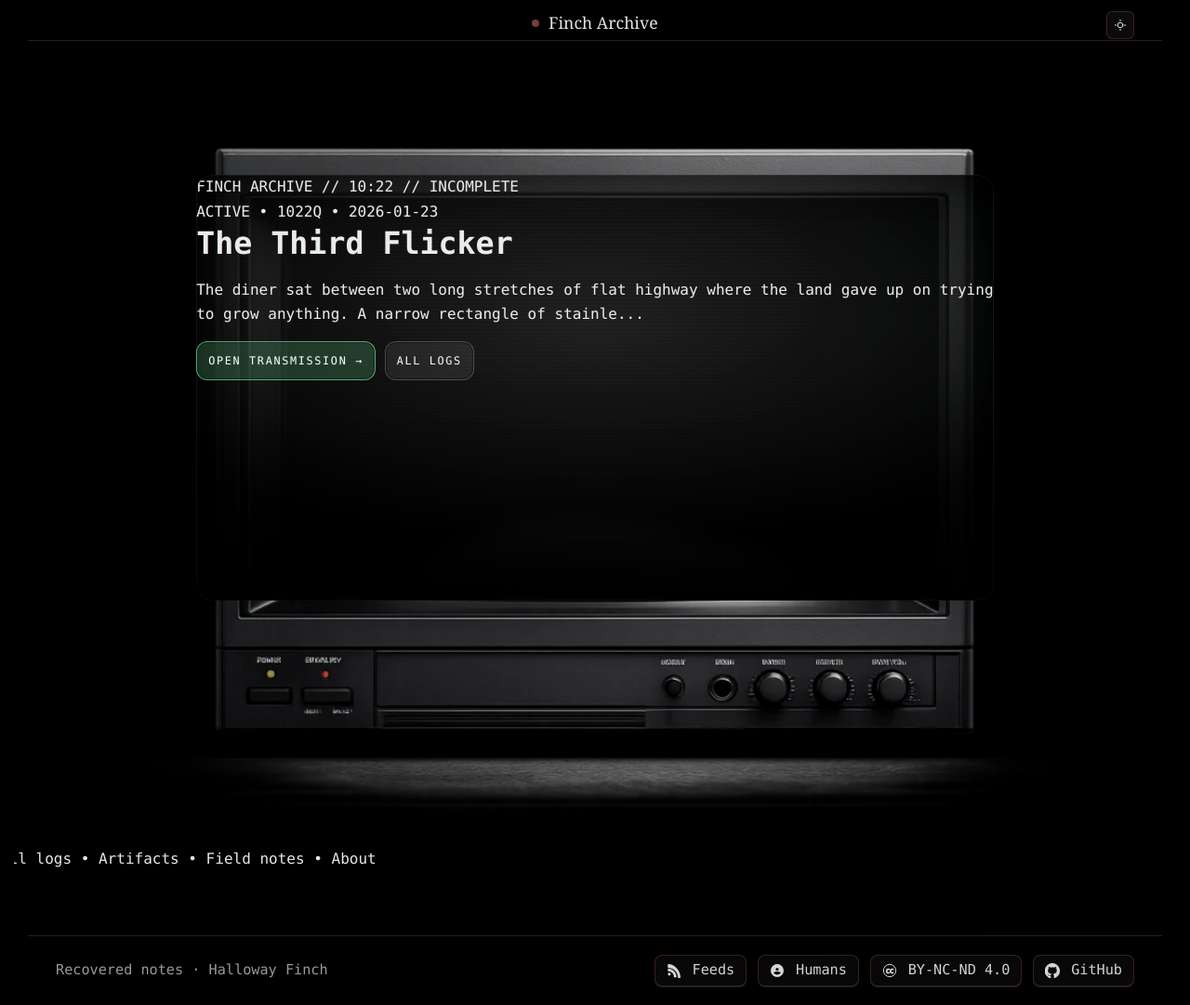
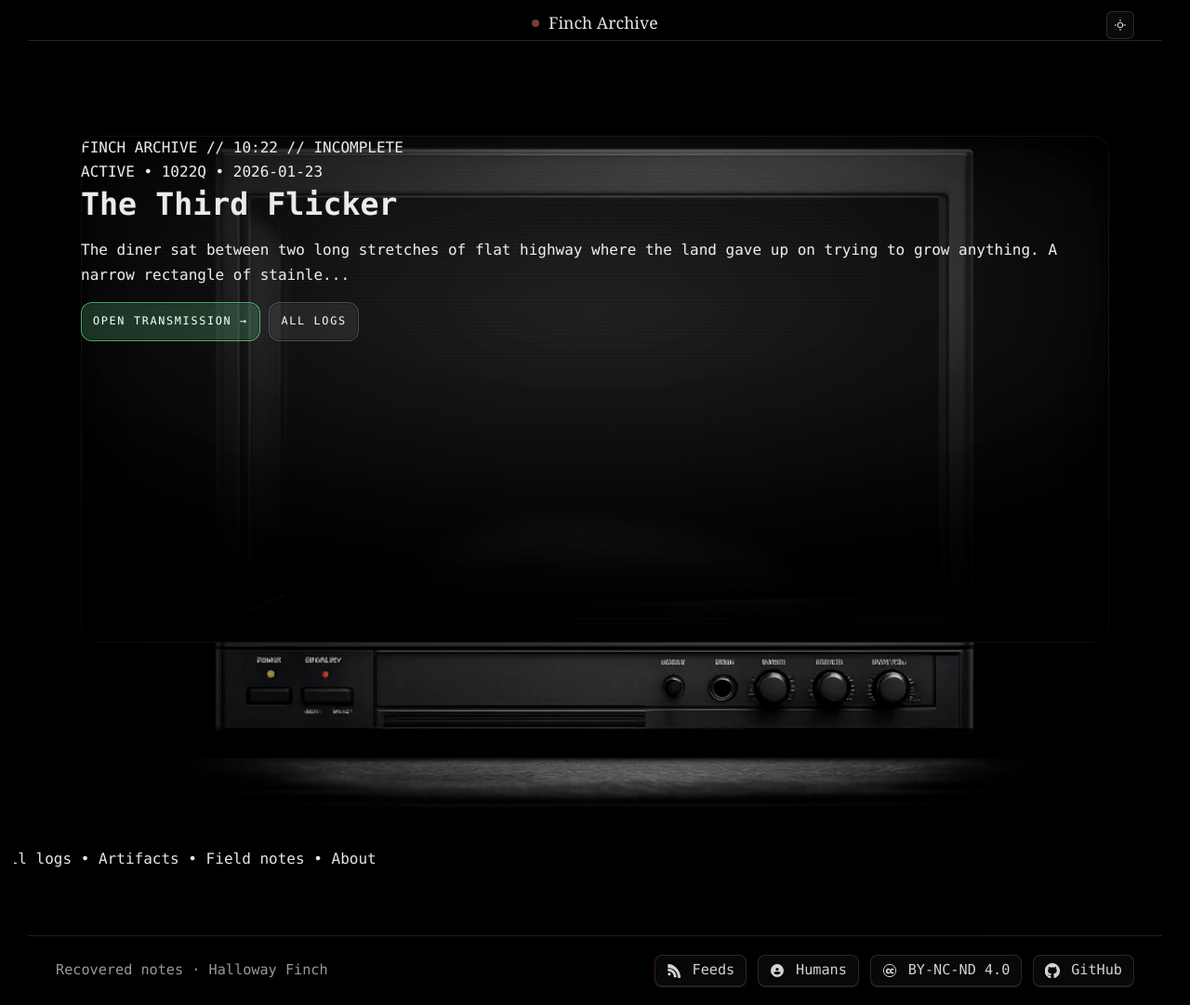
Before and after one commit to HallowayFinch/fincharchive.com, a Jekyll site: the page built from index.html, in a window 1280 px wide and 1081 px high. Shown: the whole window at 93% size. Built offline with Jekyll 4.4.1, drawn with Linux system fonts in a browser that asks for light colours.

Commit message:
Add files via upload

```diff
--- a/assets/css/style.css
+++ b/assets/css/style.css
@@ -1231,11 +1231,11 @@ html, body { overflow-x: hidden; }
   filter: drop-shadow(0 18px 70px rgba(0,0,0,.65));
   overflow: visible;
 
-  /* Screen bbox (percent of CRT frame image) */
-  --screen-x: 16.5%;
-  --screen-y: 14.8%;
-  --screen-w: 67%;
-  --screen-h: 52%;
+  /* Screen inset (percent of CRT frame image) */
+  --screen-inset-x: 6.8%;
+  --screen-inset-y: 10%;
+  /* Bottom inset is larger because the CRT's lower bezel + controls take up more vertical space. */
+  --screen-inset-b: 28%;
 }
 
 .finch-crtframe__img{
@@ -1249,10 +1249,11 @@ html, body { overflow-x: hidden; }
 /* Screen overlay window */
 .finch-crtframe__screen{
   position: absolute !important;
-  top: var(--screen-y, 14.8%);
-  left: var(--screen-x, 16.5%);
-  width: var(--screen-w, 67%);
-  height: var(--screen-h, 52%);
+  z-index: 2;
+  top: var(--screen-inset-y);
+  left: var(--screen-inset-x);
+  right: var(--screen-inset-x);
+  bottom: var(--screen-inset-b);
   border-radius: 18px;
   overflow: hidden;
 
@@ -1488,11 +1489,16 @@ html, body { overflow-x: hidden; }
     left: auto;
     transform: none;
     margin: 0 auto;
+
+    /* Re-tune screen insets for smaller viewport */
+    --screen-inset-x: 8%;
+    --screen-inset-y: 13%;
+    --screen-inset-b: 30%;
   }
 
   /* switch panes */
-  .finch-homeui__desktop{ display: none; }
-  .finch-homeui__mobile{ display: block; }
+  .finch-homeui__desktop{ display: none !important; }
+  .finch-homeui__mobile{ display: block !important; }
 
   /* Mobile header line 1 */
   .finch-screen__headline--mobile{
```
